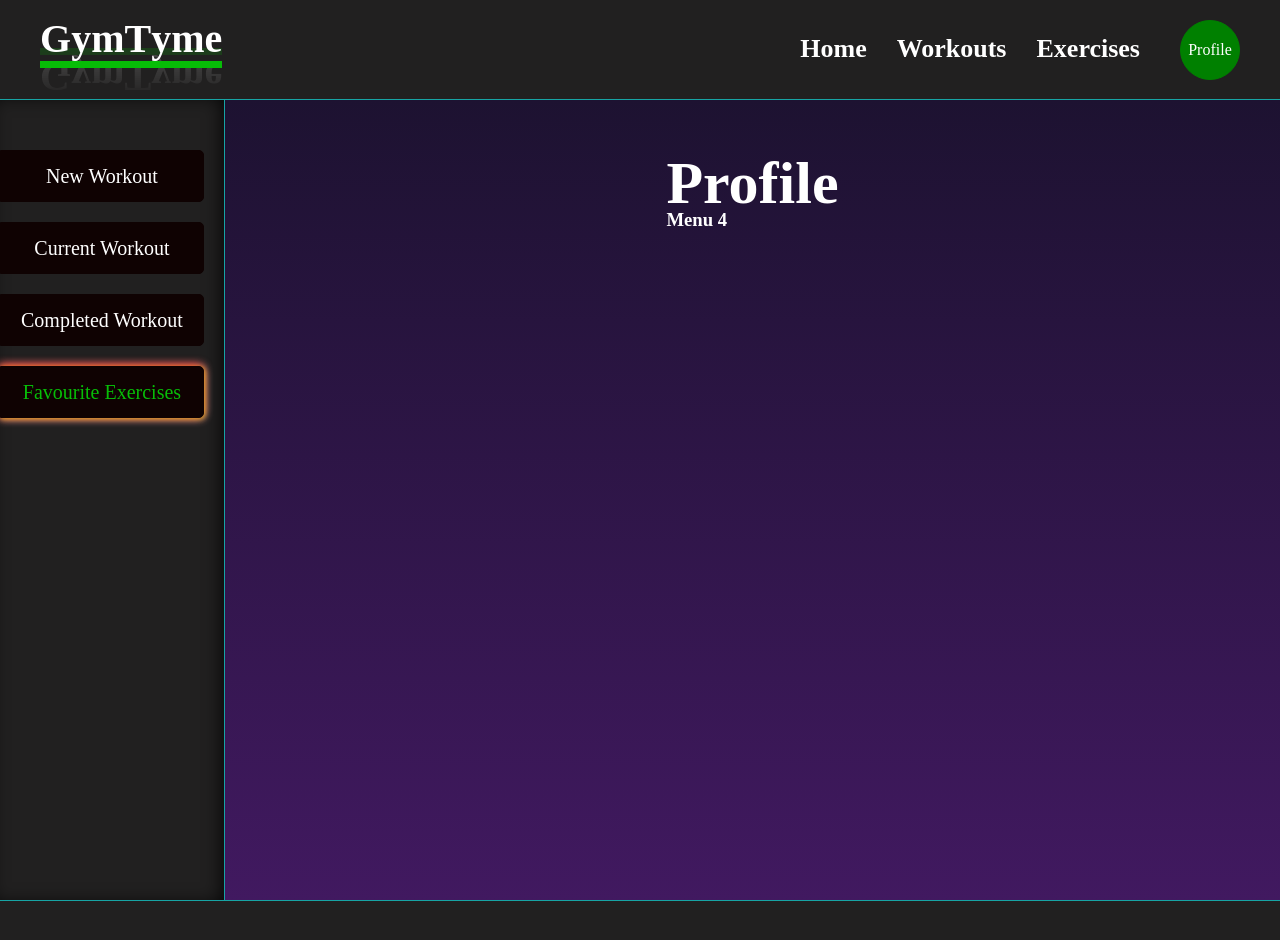
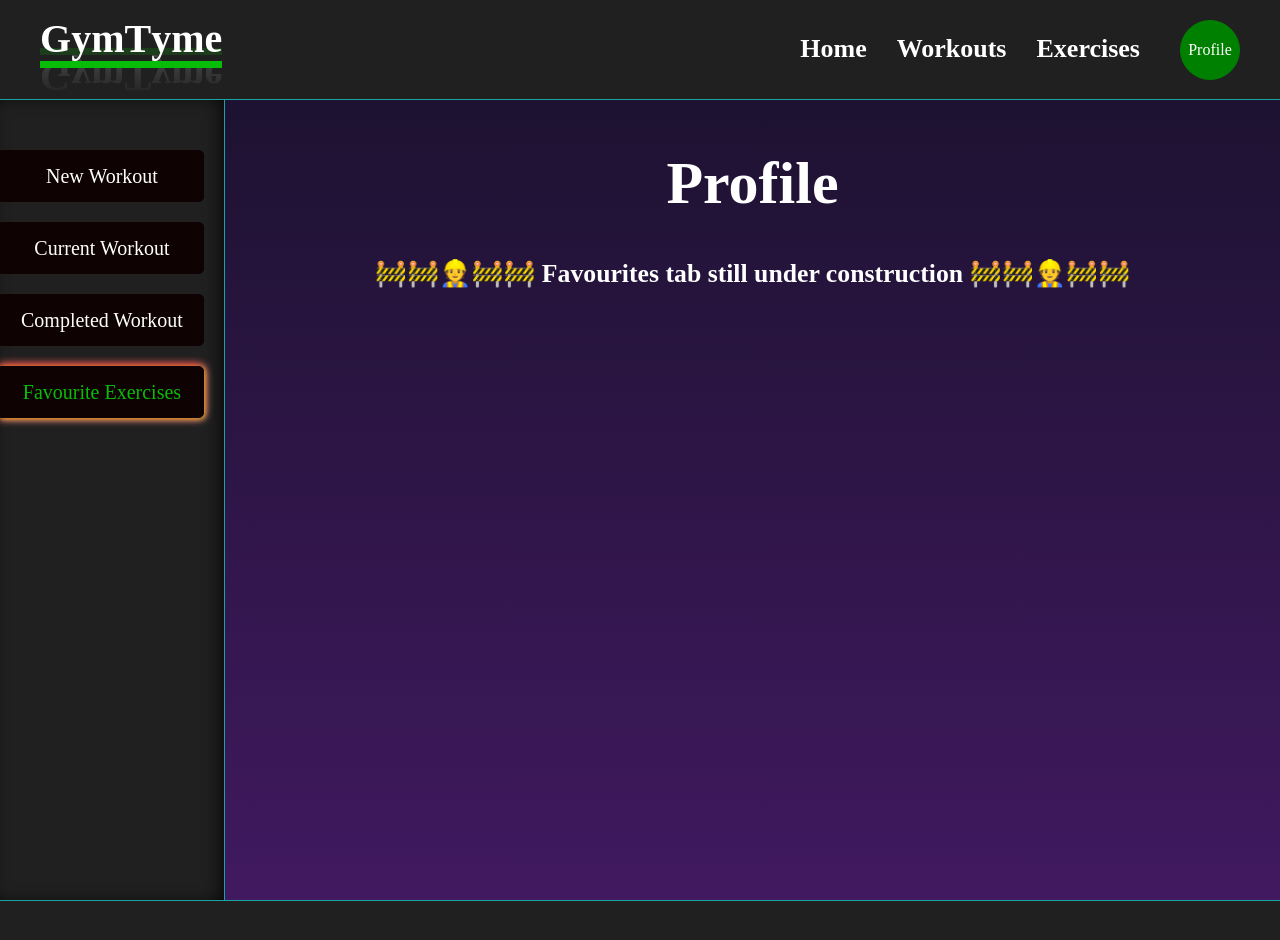
Before and after one commit to Satokii/gymtyme, a React (Vite) app: page /profile in a window 1280 px wide. Both pictures are taken after a click on the item "Favourite Exercises". Shown: the top 940 px of the page. Built offline with nearby package versions, Linux system fonts and the light colour scheme; a web font is replaced by a local one.

Commit message:
added placeholder text under favourites tab in profile

```diff
--- a/src/components/exercises/index.jsx
+++ b/src/components/exercises/index.jsx
@@ -9,6 +9,7 @@ function Exercises({ exercises, setExercises, newWorkout, setNewWorkout, favouri
     function handleWorkoutNav() {
         setToggleShow('new')
         navigate('/workouts')
+        window.scrollTo(0,0)
     }
 
     function increaseSet(exercise) {
--- a/src/components/profile/index.jsx
+++ b/src/components/profile/index.jsx
@@ -78,8 +78,8 @@ function Profile({ newWorkout, setNewWorkout, currentWorkout, setCurrentWorkout,
                     {showPage === 'current' && <CurrentWorkout currentWorkout={currentWorkout} setCurrentWorkout={setCurrentWorkout} showCurrentWorkout={showCurrentWorkout} setShowCurrentWorkout={setShowCurrentWorkout} allWorkouts={allWorkouts} setAllWorkouts={setAllWorkouts} />}
                     {showPage === 'completed' && <AllWorkouts allWorkouts={allWorkouts} />}
                     {showPage === 'favourites' &&
-                    <section id='fourth'>
-                        <h3>Menu 4</h3>
+                    <section id='fourth' className='profile--favourites grid'>
+                        <h3>🚧🚧👷🚧🚧 Favourites tab still under construction 🚧🚧👷🚧🚧</h3>
                     </section>}
                 </div>
             </div>
--- a/src/styles/profile/profile.css
+++ b/src/styles/profile/profile.css
@@ -89,3 +89,10 @@
     opacity: 0;
     animation: 2s ease 0.2s forwards fade-in;
 }
+
+/* FAVOURITES */
+
+.profile--favourites {
+    padding-top: 50px;
+    font-size: 22px;
+}
```
